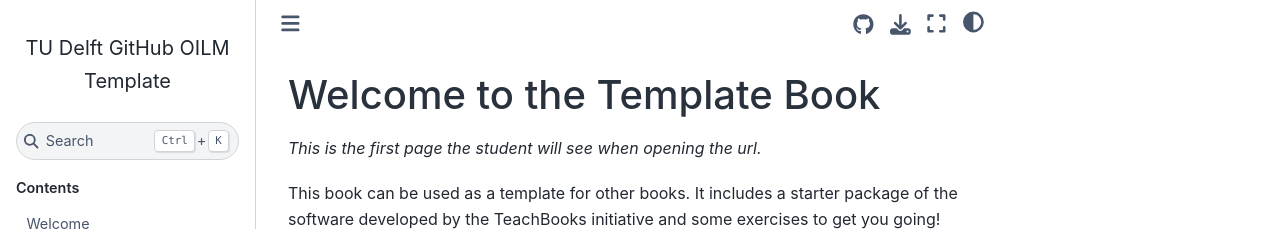
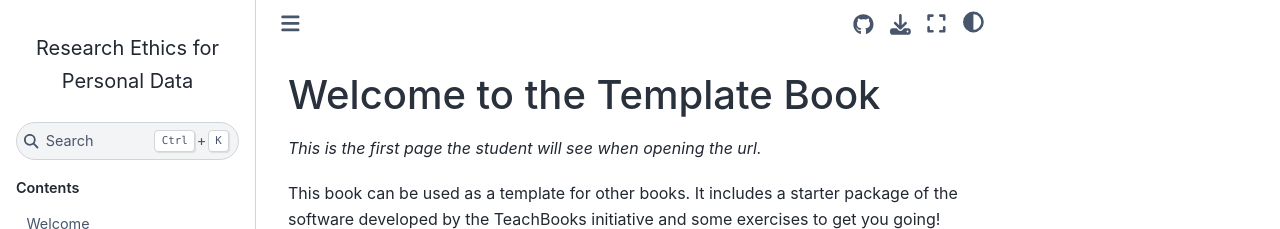
Before and after one commit to tu-delft-library/BSc_Research_Ethics_for_Personal_Data, a Jupyter Book: the page built from book/intro.md, in a window 1280 px wide. Shown: the top 229 px of the page. Built offline with Jupyter Book 1.0.4 settings and Sphinx 7.4.7 and the Sphinx Book theme 1.1.4, drawn with Linux system fonts in a browser that asks for light colours; comment, search, counter and statistics services are not loaded.

Commit message:
Changed name of book about TOC

```diff
--- a/book/_config.yml
+++ b/book/_config.yml
@@ -30,7 +30,7 @@ sphinx:                                              # Options passed on to the
     html_baseurl: "https://oit.tudelft.nl>/<repo>"   # Replace this with your own URL, configuration part of Sphinx (https://www.sphinx-doc.org/en/master/index.html)
     html_theme_options:
       logo:
-        text: TU Delft GitHub OILM Template          # Replace this with your own open interactive learning material title, configuration part of Sphinx (https://www.sphinx-doc.org/en/master/index.html)
+        text: Research Ethics for Personal Data          # Replace this with your own open interactive learning material title, configuration part of Sphinx (https://www.sphinx-doc.org/en/master/index.html)
         # image_light:                               # Default value not shown (line can be removed), adds your logo for the light mode here (can be the same as image_dark) (disabling of TU Delft logo is required), configuration part of Sphinx (https://www.sphinx-doc.org/en/master/index.html)
         # image_dark:                                # Default value not shown (line can be removed), adds your logo for the dark mode here (can be the same as image_light) (disabling of TU Delft logo is required), configuration part of Sphinx (https://www.sphinx-doc.org/en/master/index.html)
       repository_url: "https://github.com/TUDelft-books/repo" # Add your own repo URL here, configuration part of JupyterBook v1 (https://jupyterbook.org/en/stable/customize/config.html)
```
